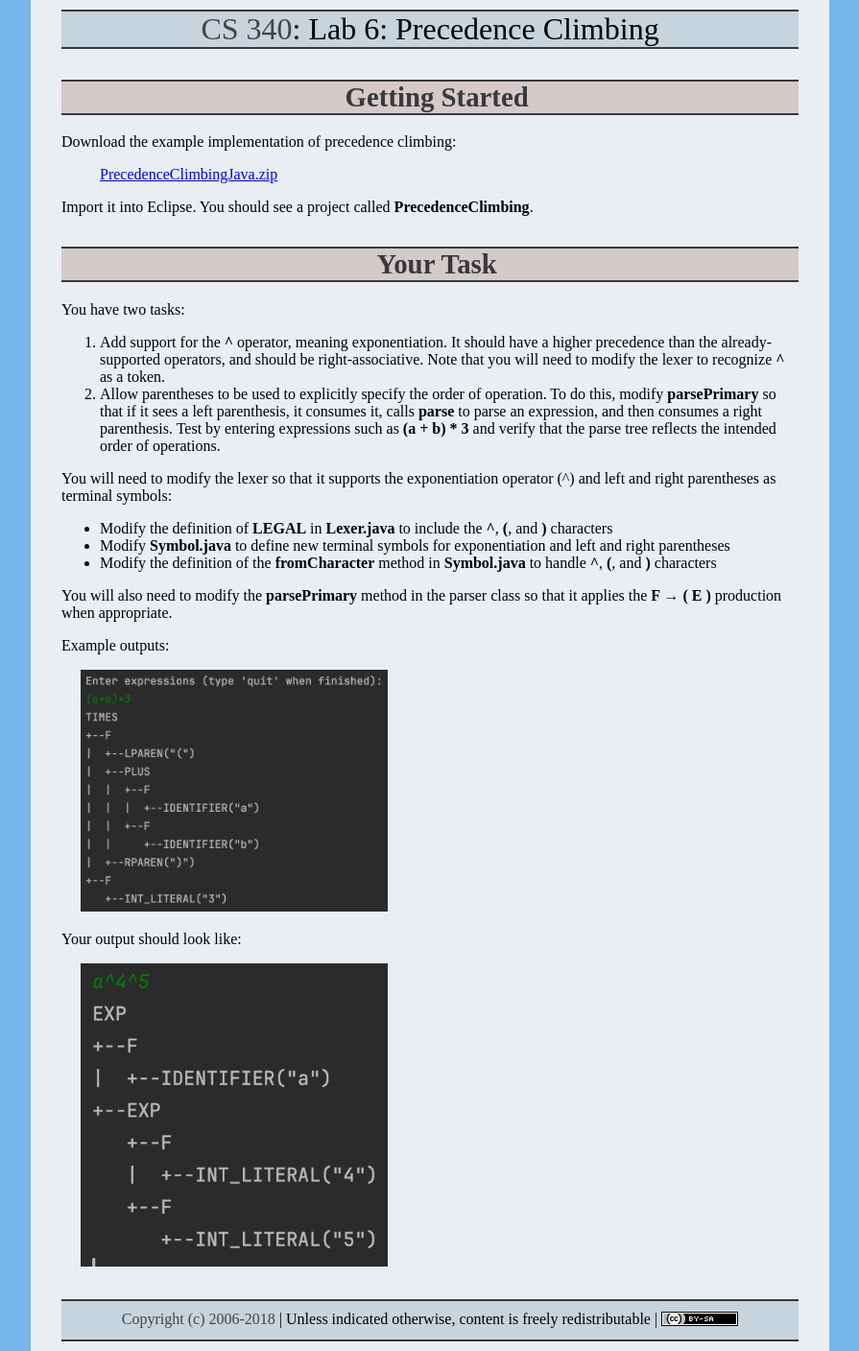
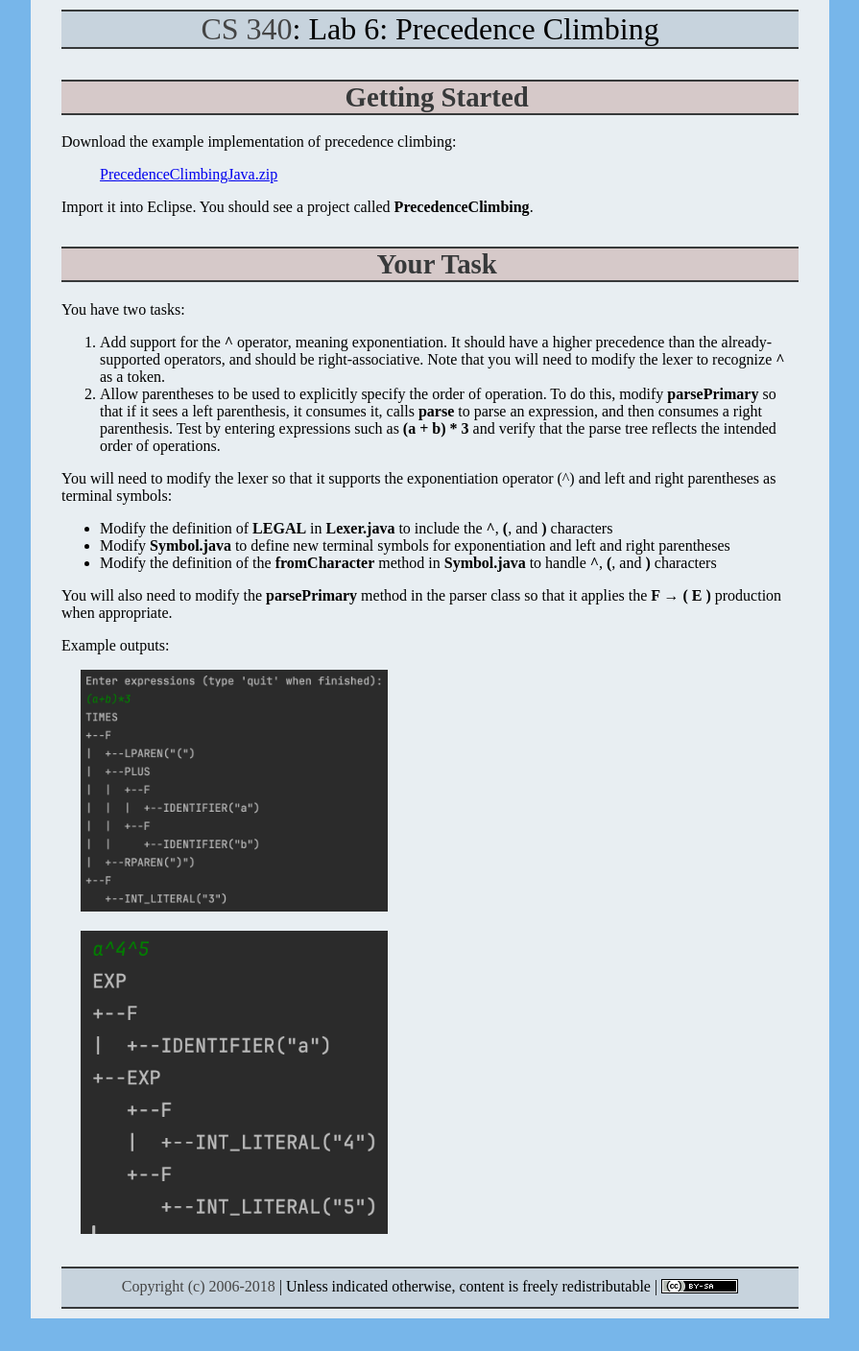
Before and after one commit to ycpcs/cs340-fall2026, a Jekyll site: the page built from labs/lab06.md, in a window 1280 px wide. Shown: the whole page at 96% size, without its empty margins (192-1087 px from the left). Built offline with Jekyll 4.4.1, drawn with Linux system fonts in a browser that asks for light colours; after the commit the page ends 1374 px from its top, so only the background shows below that.

Commit message:
Update lab06.md

```diff
--- a/labs/lab06.md
+++ b/labs/lab06.md
@@ -32,7 +32,6 @@ Example outputs:
 
 <img style="margin-left: 20px; width: 20em;" src="img/lab06a.png" onerror="this.src='img/lab06a.png'">
 
-Your output should look like:
 
 <img style="margin-left: 20px; width: 20em;" src="img/lab06b.png" onerror="this.src='img/lab06b.png'">
 
```
